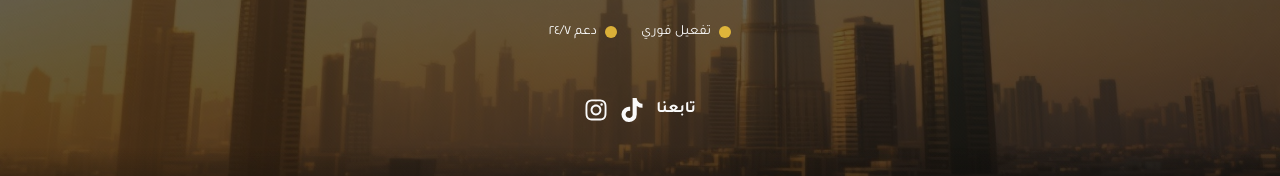
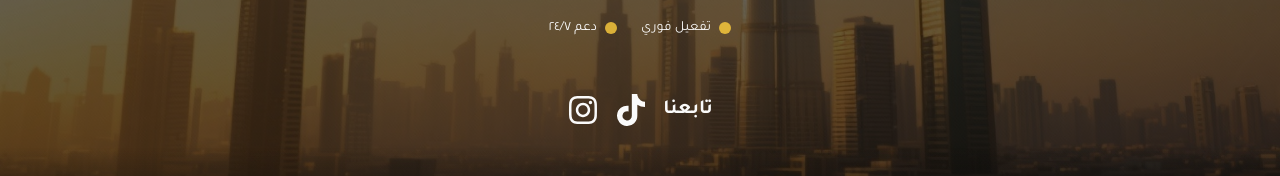
Before and after one commit to exblenk/lethal-esim-blenk, a React (Vite) app: page / in a window 1280 px wide. Shown: the part 524-700 px from the top of the page. Built offline with nearby package versions, Linux system fonts and the light colour scheme; the HTML template or start-up script is replaced by a standard one.

Commit message:
Refactor social media links

```diff
--- a/src/components/Hero.tsx
+++ b/src/components/Hero.tsx
@@ -70,25 +70,25 @@ const Hero = () => {
           </div>
 
           {/* قسم تابعنا */}
-          <div className="pt-6 flex items-center justify-center gap-3 text-base animate-fade-in">
-            <span className="text-foreground font-semibold">تابعنا</span>
+          <div className="pt-6 flex items-center justify-center gap-4 text-xl animate-fade-in">
+            <span className="text-foreground font-bold">تابعنا</span>
             <a
               href="https://www.tiktok.com/@exblenk?_t=ZS-90lSMs5RzWS&_r=1"
               target="_blank"
               rel="noopener noreferrer"
-              className="text-foreground hover:text-accent transition-colors hover:scale-110 transform"
+              className="text-foreground hover:text-accent transition-all hover:scale-110 transform"
               aria-label="TikTok"
             >
-              <FaTiktok className="w-6 h-6" />
+              <FaTiktok className="w-8 h-8" />
             </a>
             <a
               href="https://www.instagram.com/exblenk?igsh=b2Z4dnF5MmpsMmh2&utm_source=qr"
               target="_blank"
               rel="noopener noreferrer"
-              className="text-foreground hover:text-accent transition-colors hover:scale-110 transform"
+              className="text-foreground hover:text-accent transition-all hover:scale-110 transform"
               aria-label="Instagram"
             >
-              <FaInstagram className="w-6 h-6" />
+              <FaInstagram className="w-8 h-8" />
             </a>
           </div>
         </div>
```
